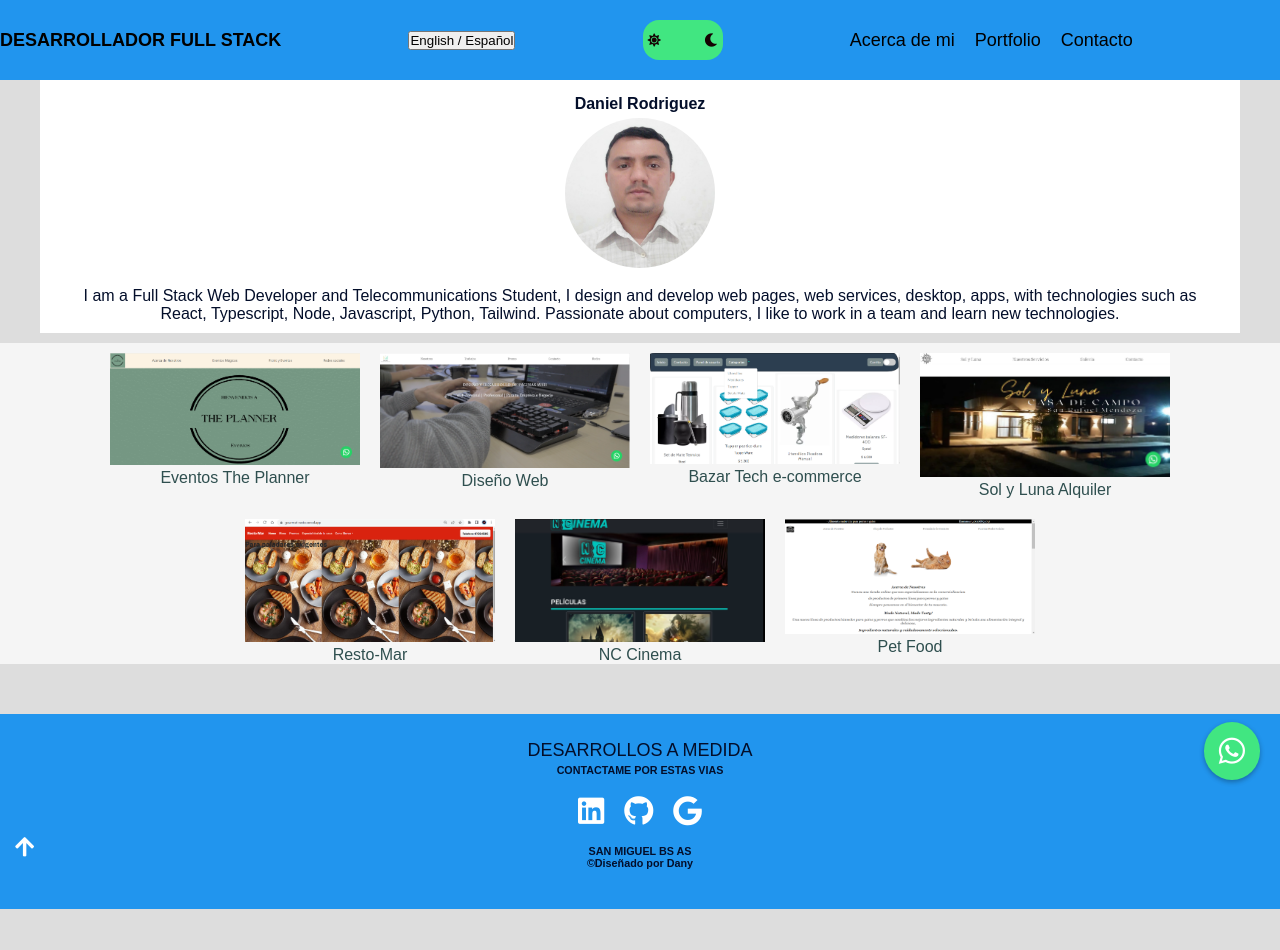
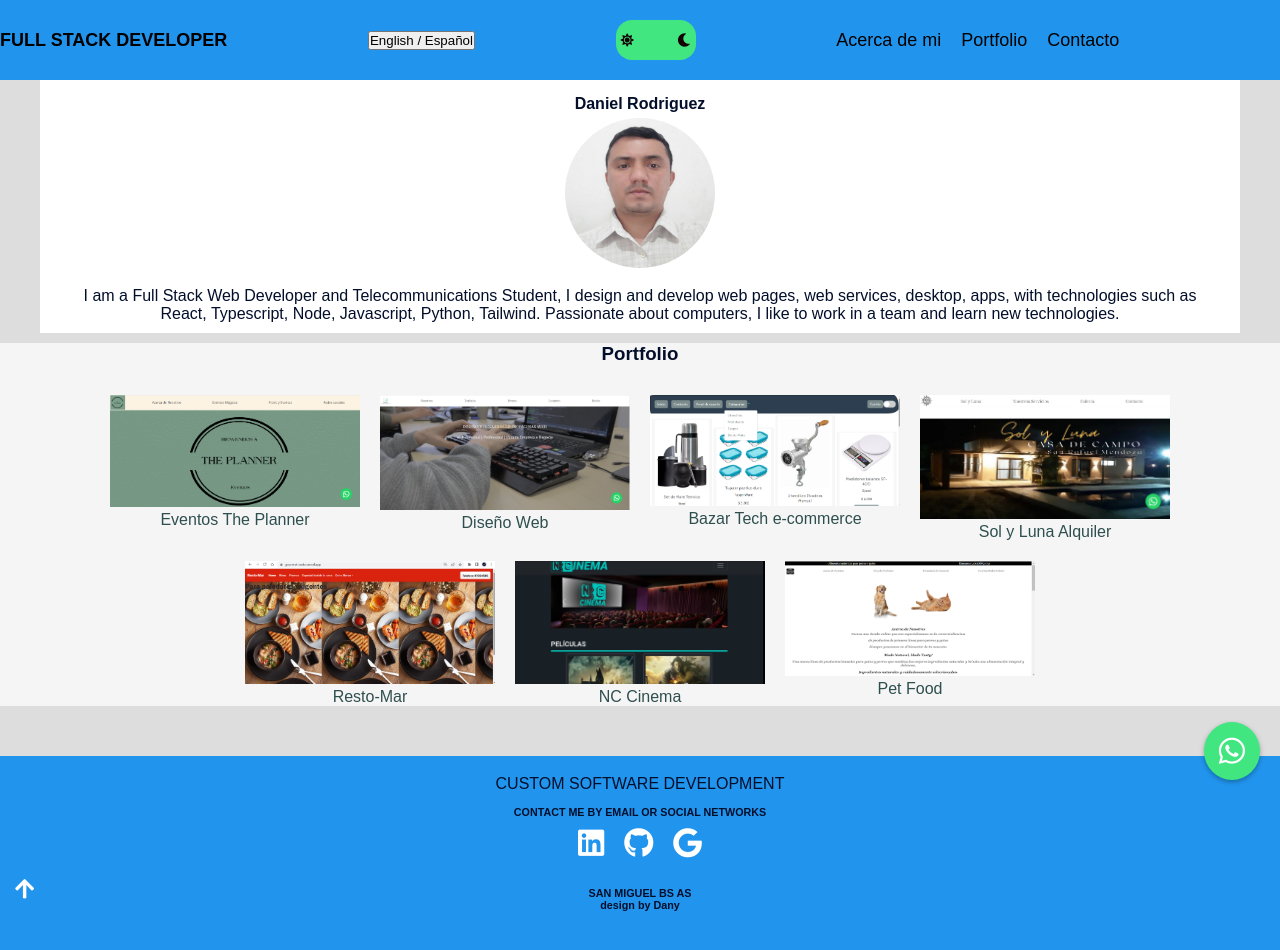
Before and after one commit to danydeitu/daniel---portfolio, a website: page public/index.html in a window 1280 px wide. Both pictures are taken after a click on the button "English / Español". Before the commit the page ends 909 px from the top, so only its background shows below. Drawn offline with Linux system fonts and the light colour scheme.

Commit message:
add lenguage eng

```diff
--- a/public/index.html
+++ b/public/index.html
@@ -12,10 +12,8 @@
 
 <header>
     <nav>
-        <div class="titulo"><a href="/">DESARROLLADOR FULL STACK</a></div>
+        <div class="titulo"><a href="/" class="spanish">DESARROLLADOR FULL STACK</a><a href="/" class="english" style="display:none">FULL STACK DEVELOPER</a></div>
         <button class="language-switch">English / Español</button>
-
-
 
         <button class="darkModeSwitch ms-2">
             <span><i class="fas fa-sun"></i></span>
@@ -64,8 +62,9 @@
 <section id="portfolio" class="section">
 
 
+                <div class="secciones">
+                  <h3>Portfolio</h3>
 
-                <div class="secciones">
                   <section>
                     <div class="box">
                       <article>
@@ -146,11 +145,11 @@
 
 <footer id="contacto">
   <div class="footer-info">
-    <h6>CONTACTAME POR ESTAS VIAS</h6>
+    <h6 class="spanish">CONTACTAME POR EMAIL O REDES SOCIALES</h6><h6 class="english"  style="display:none;">CONTACT ME BY EMAIL OR SOCIAL NETWORKS</h6>
 
   </div>
   <div class="footer-sns">
-    <div class="design-by"><p>DESARROLLOS A MEDIDA </p></div>
+    <div class="design-by"><p class="spanish">DESARROLLO PERSONALIZADO Y A MEDIDA </p><p class="english" style="display: none;">CUSTOM SOFTWARE DEVELOPMENT </p></div>
     <div class="sns-links">
       <a href="https://www.linkedin.com/in/daniel-alberto-rodriguez/" target="_blank" rel="noreferrer">
         <i class="fab fa-linkedin linkedin"></i>
@@ -172,7 +171,8 @@
 
       <h5>SAN MIGUEL BS AS</h5>
 
-      <h5>©Diseñado por Dany</h5>
+      <h5 class="spanish">©Diseñado por Dany</h5>
+      <h5 class="english" style="display: none;">design by Dany</h5>
     </div>
   </div>
 
--- a/public/styles.css
+++ b/public/styles.css
@@ -204,12 +204,13 @@ margin-bottom: 60px;
     font-size: 13px;
 
 
-    margin: 0 auto;
+   margin-top: 10px;
     text-align: center;
 
   }
 .design-by {
-    font-size: 18px;
+    font-size: 16px;
+    margin-bottom: 0px;
   }
 .scroll-to-top i{
 
@@ -299,6 +300,6 @@ margin-left: 15px;
     display: none;
 }
 .design-by {
-    font-size: 14px;
+    font-size: 12px;
   }
 }
```
